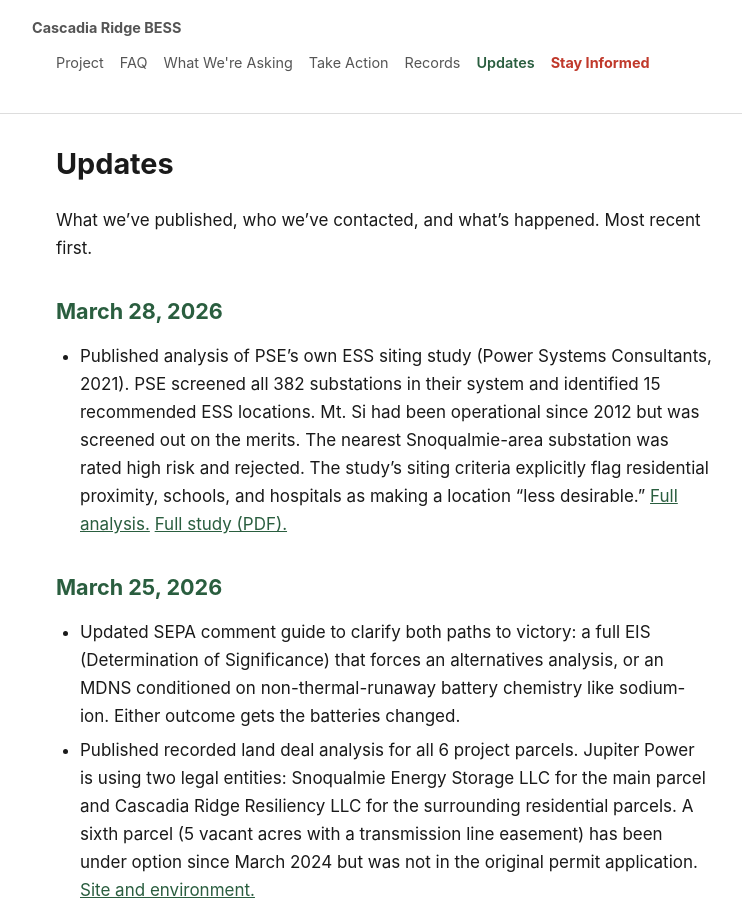
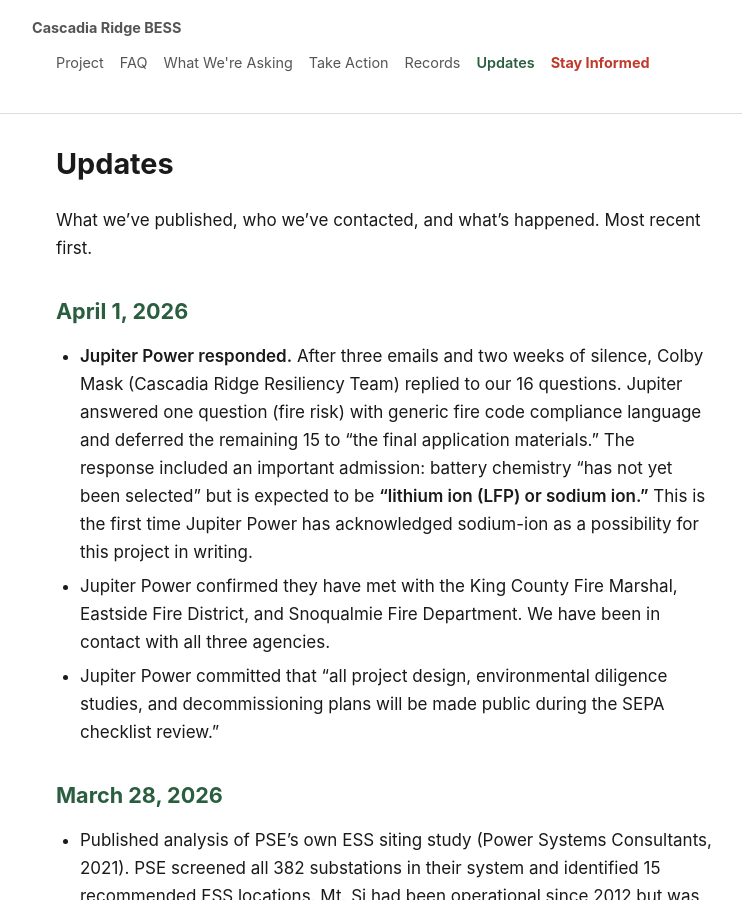
Before and after one commit to calef/cascadia-ridge-bess, a Jekyll site: the page built from _pages/updates.md, in a window 1280 px wide and 900 px high. Shown: the whole window, without its empty margins (256-998 px from the left). Built offline with Jekyll 4.4.1, drawn with Linux system fonts in a browser that asks for light colours; some of the changed text lies outside the part shown.

```diff
--- a/_pages/updates.md
+++ b/_pages/updates.md
@@ -3,6 +3,12 @@ title: "Updates"
 ---
 
 What we've published, who we've contacted, and what's happened. Most recent first.
+
+## April 1, 2026 {#april-1-2026}
+
+- **Jupiter Power responded.** After three emails and two weeks of silence, Colby Mask (Cascadia Ridge Resiliency Team) replied to our 16 questions. Jupiter answered one question (fire risk) with generic fire code compliance language and deferred the remaining 15 to "the final application materials." The response included an important admission: battery chemistry "has not yet been selected" but is expected to be **"lithium ion (LFP) or sodium ion."** This is the first time Jupiter Power has acknowledged sodium-ion as a possibility for this project in writing.
+- Jupiter Power confirmed they have met with the King County Fire Marshal, Eastside Fire District, and Snoqualmie Fire Department. We have been in contact with all three agencies.
+- Jupiter Power committed that "all project design, environmental diligence studies, and decommissioning plans will be made public during the SEPA checklist review."
 
 ## March 28, 2026
 
@@ -38,7 +44,7 @@ What we've published, who we've contacted, and what's happened. Most recent firs
 
 ## March 13, 2026
 
-- Sent 11 questions to Jupiter Power (Gage Fuller, cascadiaridge@jupiterpower.io) about battery chemistry, setbacks, fire suppression, noise, decommissioning, and environmental monitoring. No response.
+- Sent 11 questions to Jupiter Power (Gage Fuller, cascadiaridge@jupiterpower.io) about battery chemistry, setbacks, fire suppression, noise, decommissioning, and environmental monitoring. Jupiter Power responded on April 1 with a partial answer to one question (fire risk) and deferred the remaining 15 to "the final application materials." See [April 1 update](#april-1-2026).
 - Sent letter to Councilmember Sarah Perry about public records access for the Critical Areas Designation. Perry's office escalated to the Department of Local Services. King County delivered the CAD report the same day (2-hour turnaround).
 - Critical Areas Designation (CADS25-0076) confirmed: Fisher Creek (fish-bearing) runs through the parcel, Category III wetland with 150-ft buffer, steep slope hazard, unmapped floodplain. King County classified the project as high-impact. [Site and environment.](/site-and-environment)
 - Notified the Snoqualmie Indian Tribe about the proposed facility near their land in the Snoqualmie Valley. No response.
```
Also changed, not shown: _pages/project.md (+1 -1 lines).
